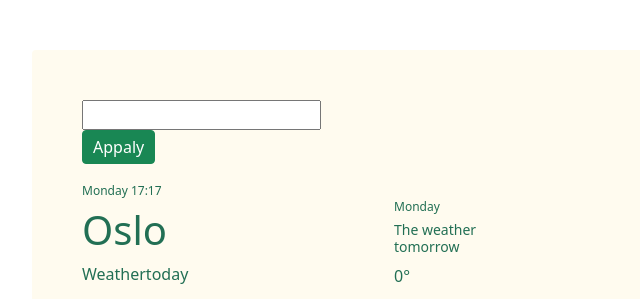
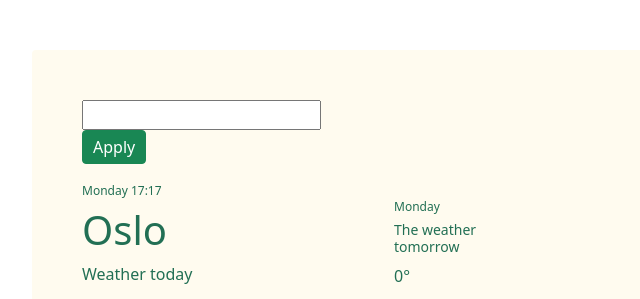
Before and after one commit to linus-linus/weather, a plain HTML site: page index.html in a window 1280 px wide. Shown: the top 299 px of the page, 258-898 px from the left. Drawn offline with nearby package versions, Linux system fonts and the light colour scheme.

Commit message:
HTML spelling upgrade

```diff
--- a/index.html
+++ b/index.html
@@ -28,11 +28,11 @@
             class="btn btn-success button"
             id="serchBtn"
           >
-            Appaly
+            Apply
           </button>
           <h3 class="sunday"></h3>
           <h1 id="country">Oslo</h1>
-          <p>Weathertoday</p>
+          <p>Weather today</p>
           <p>
             <span id="degreas"> 0°</span>
             <a id="c" href="#">C</a>|
```
